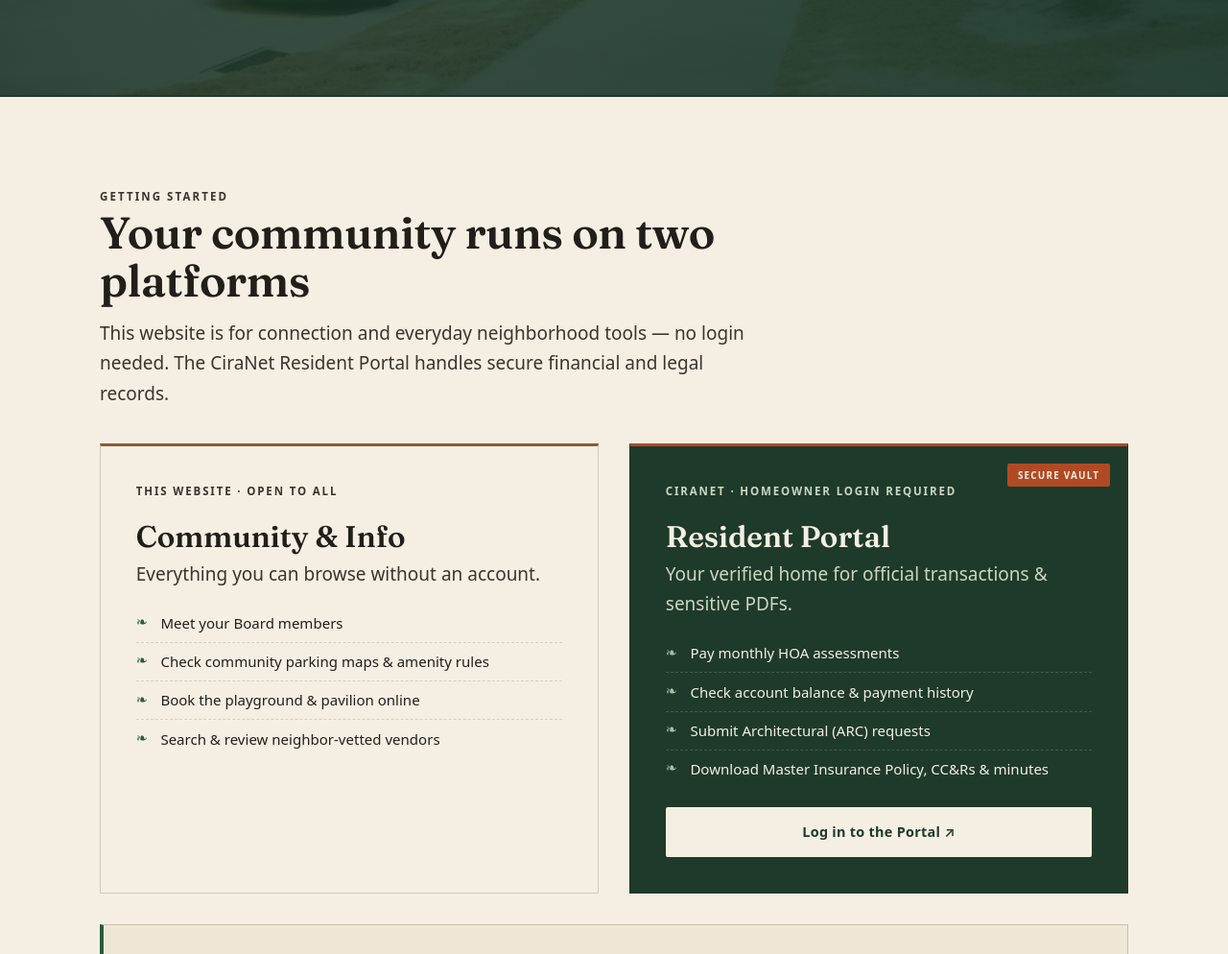
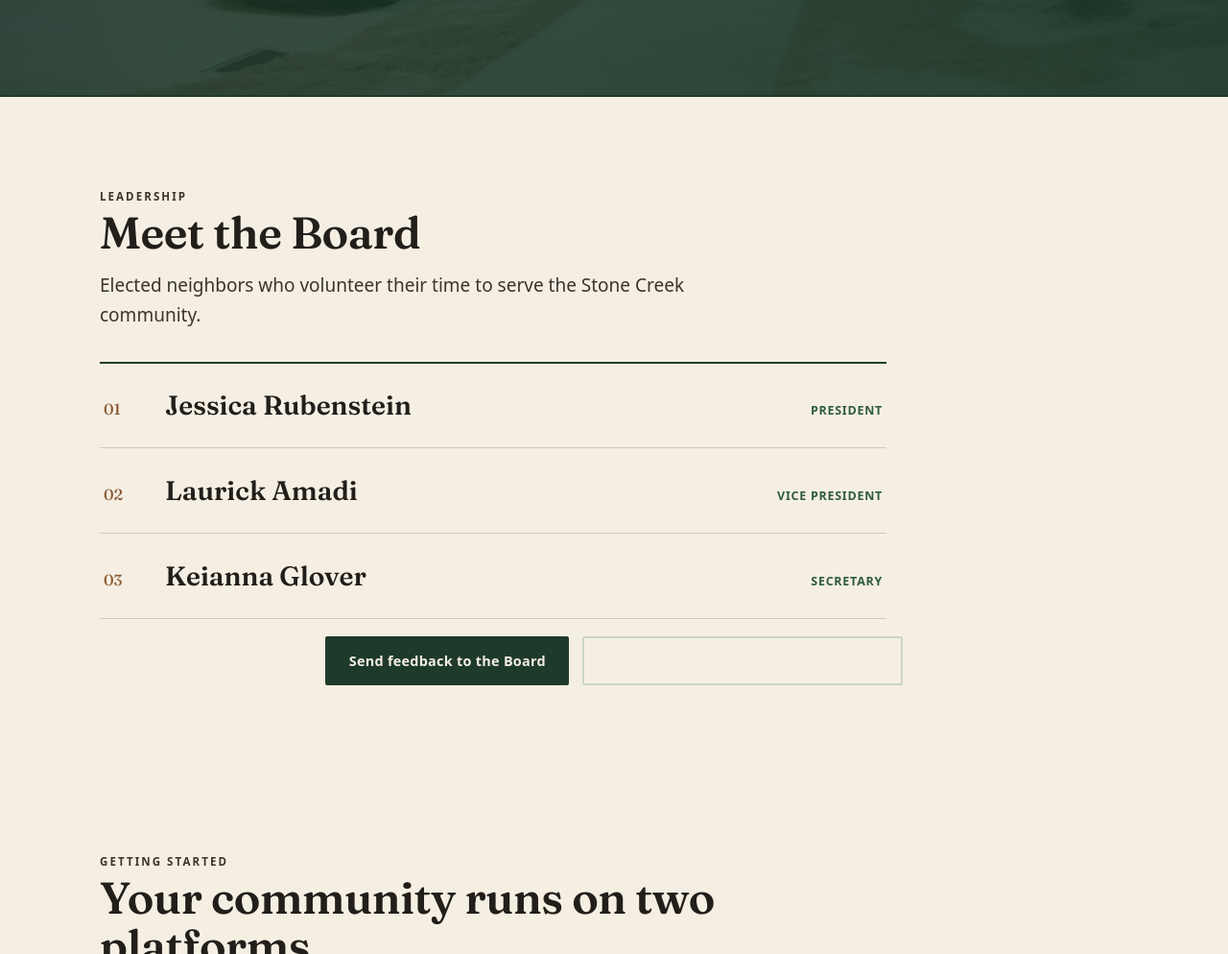
Before and after one commit to laurick12/Stallings-Stone-Creek-Townhomes-Website, a plain HTML site: page stonecreek-hoa-website/index.html in a window 1280 px wide. Shown: the part 573-1567 px from the top of the page at 96% size. Drawn offline with Linux system fonts and the light colour scheme; no server answers.

Commit message:
Put the Board on the home page, right under the hero
Residents should see who runs the community first, not buried under
Resources. Home now opens with the three board names and roles, a
Send-feedback button (opens the board feedback form), and a link to the
full Board section on the Resources page. The full section stays there;
#board links now stay on Home.

```diff
--- a/stonecreek-hoa-website/index.html
+++ b/stonecreek-hoa-website/index.html
@@ -13,7 +13,7 @@
   <script>
     // Old single-page links (#vendors, #guide, #faq, ...) now live on their own pages.
     (function () {
-      var MAP = { vendors: "vendors.html", guide: "guide.html", "pavilion-guide": "guide.html#pavilion-guide", "parking-guide": "guide.html#parking-guide", resources: "resources.html", "arc-precheck": "resources.html#arc-precheck", "responsibility-matrix": "resources.html#responsibility-matrix", board: "resources.html#board", faq: "resources.html#faq" };
+      var MAP = { vendors: "vendors.html", guide: "guide.html", "pavilion-guide": "guide.html#pavilion-guide", "parking-guide": "guide.html#parking-guide", resources: "resources.html", "arc-precheck": "resources.html#arc-precheck", "responsibility-matrix": "resources.html#responsibility-matrix", faq: "resources.html#faq" };
       var h = (location.hash || "").slice(1);
       if (MAP[h]) location.replace(MAP[h]);
     })();
@@ -94,6 +94,24 @@
       </div>
     </section>
 
+<section class="section" id="board" aria-labelledby="board-title">
+      <div class="wrap">
+        <div class="section-head">
+          <p class="section-label">Leadership</p>
+          <h2 id="board-title">Meet the Board</h2>
+          <p>Elected neighbors who volunteer their time to serve the Stone Creek community.</p>
+        </div>
+        <ol class="roster">
+          <li class="roster__row"><span class="roster__name">Jessica Rubenstein</span><span class="roster__role">President</span></li>
+          <li class="roster__row"><span class="roster__name">Laurick Amadi</span><span class="roster__role">Vice President</span></li>
+          <li class="roster__row"><span class="roster__name">Keianna Glover</span><span class="roster__role">Secretary</span></li>
+        </ol>
+        <div class="stack-actions">
+          <a class="btn btn--solid open-feedback-modal-btn" href="#">Send feedback to the Board</a>
+          <a class="btn btn--line" href="resources.html#board">Board details &amp; more ways to reach us</a>
+        </div>
+      </div>
+    </section>
 <section class="section" id="about" aria-labelledby="about-title">
       <div class="wrap">
         <div class="section-head">
```
